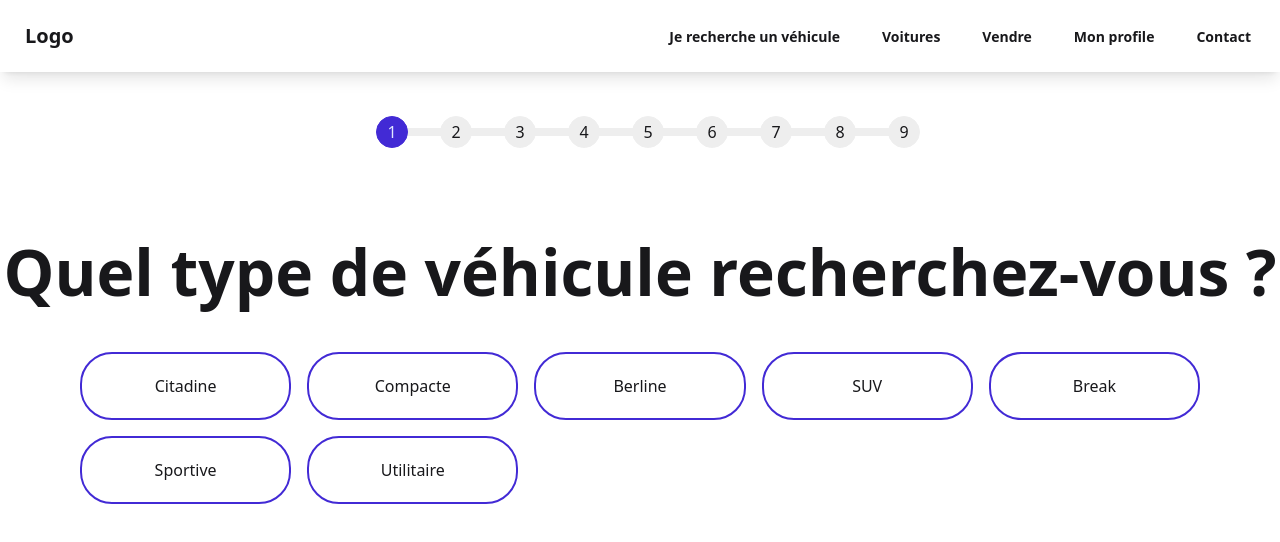
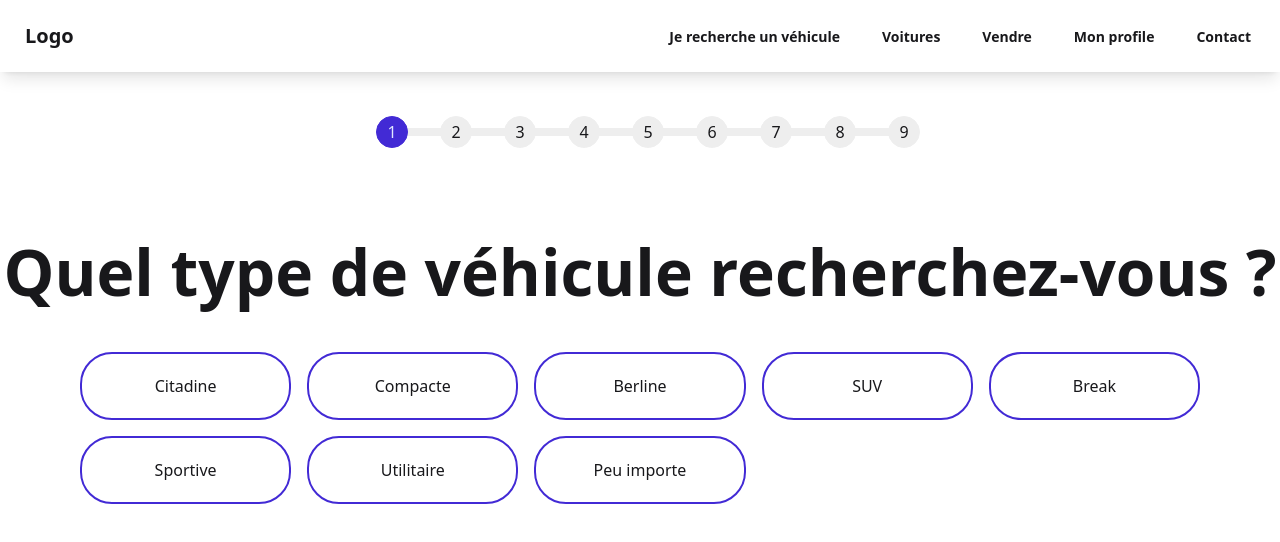
Before and after one commit to Anothays/UIUX_TP, a React (Vite) app in the folder front/: page /discover in a window 1280 px wide. Shown: the top 542 px of the page. Built offline with nearby package versions, Linux system fonts and the light colour scheme.

Commit message:
add tunnel

```diff
--- a/front/src/components/pages/DiscoverPage/AnswerButton.tsx
+++ b/front/src/components/pages/DiscoverPage/AnswerButton.tsx
@@ -1,6 +1,6 @@
 type AnswerCardProps = {
   label: string;
-  onClick?: (e) => void;
+  onClick?: (e: React.MouseEvent<HTMLButtonElement, MouseEvent>) => void;
 };
 
 export default function AnswerButton({ label, onClick }: AnswerCardProps) {
--- a/front/src/components/pages/DiscoverPage/DiscoverPage.tsx
+++ b/front/src/components/pages/DiscoverPage/DiscoverPage.tsx
@@ -1,7 +1,9 @@
+import type { FilterValues } from "@/components/DrawerSideBar/Filters/FiltersContext";
 import Header from "@/components/Header/Header";
 import Loader from "@/components/UI/Loader";
 import Stepper from "@/components/UI/Stepper/Stepper";
-import { useState } from "react";
+import { useEffect, useState } from "react";
+import { useNavigate } from "react-router";
 import AnswerButton from "./AnswerButton";
 import styles from "./DiscoverPage.module.css";
 
@@ -10,16 +12,111 @@ export interface OutletContextType {
   setStep: React.Dispatch<React.SetStateAction<number>>;
 }
 
+type paramsType = Pick<
+  FilterValues,
+  "prixMin" | "prixMax" | "carburant" | "marque" | "état" | "boite" | "places" | "portes"
+> & {
+  type: string;
+};
+
+const initValue: paramsType = {
+  boite: "",
+  carburant: "",
+  marque: "",
+  places: "",
+  portes: "",
+  prixMax: "",
+  prixMin: "",
+  état: "",
+  type: "",
+};
+
 export default function DiscoverPage() {
   const [step, setStep] = useState(0);
+  const [params, setParams] = useState<paramsType>(initValue);
+  const navigate = useNavigate();
 
-  // Type de voiture
-  // Marque
-  // Automatique ou manuelle ?
-  // Budget
-  // occasion
-  const handleClick = (e: React.MouseEvent<HTMLButtonElement, MouseEvent>) => {
-    console.log(e.currentTarget.value);
+  useEffect(() => {
+    if (step !== 8) return;
+    const timer = setTimeout(() => {
+      const searchParams = new URLSearchParams();
+      Object.entries(params).forEach(([key, value]) => {
+        if (value && value !== "") searchParams.append(key, value);
+      });
+      const url = `/ProductsPage?${searchParams.toString()}`;
+      navigate(url);
+    }, 3000);
+    return () => clearTimeout(timer);
+  }, [step, params, navigate]);
+
+  const handleType = (e: React.MouseEvent<HTMLButtonElement, MouseEvent>) => {
+    const value = e.currentTarget.value;
+    console.log("TYPE ==> ", value);
+    setParams({ ...params, type: value === "Peu importe" ? "" : value });
+    goNext();
+  };
+
+  const handleEtat = (e: React.MouseEvent<HTMLButtonElement, MouseEvent>) => {
+    const value = e.currentTarget.value;
+
+    setParams({ ...params, état: value === "Peu importe" ? "" : value });
+    goNext();
+  };
+
+  const handleBudget = (e: React.MouseEvent<HTMLButtonElement, MouseEvent>) => {
+    const value = e.currentTarget.value;
+    let prixMin = "";
+    let prixMax = "";
+
+    // Extraire les nombres de la chaîne (supprimer les espaces et caractères non numériques sauf les tirets)
+    const numbers = value.match(/\d+/g)?.map(Number) || [];
+
+    if (value === "Peu importe" ? "" : value) {
+      prixMin = "";
+      prixMax = "";
+    } else if (value.includes("Moins de")) {
+      // "Moins de 10 000 €" -> prixMax = 10000
+      prixMax = numbers[0]?.toString() || "";
+    } else if (value.includes("Plus de")) {
+      // "Plus de 50 000 €" -> prixMin = 50000
+      prixMin = numbers[0]?.toString() || "";
+    } else if (numbers.length >= 2) {
+      // "10 000 - 20 000 €" -> prixMin = 10000, prixMax = 20000
+      prixMin = numbers[0]?.toString() || "";
+      prixMax = numbers[1]?.toString() || "";
+    }
+
+    setParams({ ...params, prixMin, prixMax });
+    goNext();
+  };
+
+  const handleCarburant = (e: React.MouseEvent<HTMLButtonElement, MouseEvent>) => {
+    const value = e.currentTarget.value;
+    setParams({ ...params, carburant: value === "Peu importe" ? "" : value });
+    goNext();
+  };
+
+  const handleBoite = (e: React.MouseEvent<HTMLButtonElement, MouseEvent>) => {
+    const value = e.currentTarget.value;
+    setParams({ ...params, boite: value === "Peu importe" ? "" : value });
+    goNext();
+  };
+
+  const handlePlaces = (e: React.MouseEvent<HTMLButtonElement, MouseEvent>) => {
+    const value = e.currentTarget.value;
+    setParams({ ...params, places: value === "Peu importe" ? "" : value });
+    goNext();
+  };
+
+  const handlePortes = (e: React.MouseEvent<HTMLButtonElement, MouseEvent>) => {
+    const value = e.currentTarget.value;
+    setParams({ ...params, portes: value === "Peu importe" ? "" : value });
+    goNext();
+  };
+
+  const handleMarque = (e: React.MouseEvent<HTMLButtonElement, MouseEvent>) => {
+    const value = e.currentTarget.value;
+    setParams({ ...params, marque: value === "Peu importe" ? "" : value });
     goNext();
   };
 
@@ -31,16 +128,17 @@ export default function DiscoverPage() {
     <div className="w-full h-full">
       <Header />
       <Stepper step={step} setStep={setStep} />
-      <div className={`w-full ${styles.step} ${step === 0 ? "visible" : "hidden"}`}>
+      <div className={`container mx-auto w-full ${styles.step} ${step === 0 ? "visible" : "hidden"}`}>
         <h2 className={`${styles.title}`}>Quel type de véhicule recherchez-vous ?</h2>
         <div className="px-20 grid grid-cols-1 sm:grid-cols-3 md:grid-cols-4 lg:grid-cols-5 gap-4">
-          <AnswerButton onClick={handleClick} label="Citadine" />
-          <AnswerButton onClick={handleClick} label="Compacte" />
-          <AnswerButton onClick={handleClick} label="Berline" />
-          <AnswerButton onClick={handleClick} label="SUV" />
-          <AnswerButton onClick={handleClick} label="Break" />
-          <AnswerButton onClick={handleClick} label="Sportive" />
-          <AnswerButton onClick={(e) => handleClick(e)} label="Utilitaire" />
+          <AnswerButton onClick={handleType} label="Citadine" />
+          <AnswerButton onClick={handleType} label="Compacte" />
+          <AnswerButton onClick={handleType} label="Berline" />
+          <AnswerButton onClick={handleType} label="SUV" />
+          <AnswerButton onClick={handleType} label="Break" />
+          <AnswerButton onClick={handleType} label="Sportive" />
+          <AnswerButton onClick={handleType} label="Utilitaire" />
+          <AnswerButton onClick={handleType} label="Peu importe" />
         </div>
       </div>
       <div
@@ -50,9 +148,9 @@ export default function DiscoverPage() {
       >
         <h2 className={`${styles.title}`}>Souhaitez-vous un véhicule neuf ou d'occasion ?</h2>
         <div className="px-20 grid grid-cols-3 gap-4">
-          <AnswerButton onClick={handleClick} label="Neuf" />
-          <AnswerButton onClick={handleClick} label="Occasion" />
-          <AnswerButton onClick={handleClick} label="Les deux" />
+          <AnswerButton onClick={handleEtat} label="Neuf" />
+          <AnswerButton onClick={handleEtat} label="Occasion" />
+          <AnswerButton onClick={handleEtat} label="Peu importe" />
         </div>
       </div>
       <div
@@ -62,11 +160,12 @@ export default function DiscoverPage() {
       >
         <h2 className={`${styles.title}`}>Quel est votre budget ?</h2>
         <div className="px-20 grid grid-cols-3 gap-4">
-          <AnswerButton onClick={handleClick} label="Moins de 10 000 €" />
-          <AnswerButton onClick={handleClick} label="10 000 - 20 000 €" />
-          <AnswerButton onClick={handleClick} label="20 000 - 30 000 €" />
-          <AnswerButton onClick={handleClick} label="30 000 - 50 000 €" />
-          <AnswerButton onClick={handleClick} label="Plus de 50 000 €" />
+          <AnswerButton onClick={handleBudget} label="Moins de 10 000 €" />
+          <AnswerButton onClick={handleBudget} label="10 000 - 20 000 €" />
+          <AnswerButton onClick={handleBudget} label="20 000 - 30 000 €" />
+          <AnswerButton onClick={handleBudget} label="30 000 - 50 000 €" />
+          <AnswerButton onClick={handleBudget} label="Plus de 50 000 €" />
+          <AnswerButton onClick={handleBudget} label="Peu importe" />
         </div>
       </div>
       <div
@@ -76,11 +175,11 @@ export default function DiscoverPage() {
       >
         <h2 className={`${styles.title}`}>Quel type de carburant préférez-vous ?</h2>
         <div className="px-20 grid grid-cols-3 gap-4">
-          <AnswerButton onClick={handleClick} label="Essence" />
-          <AnswerButton onClick={handleClick} label="Diesel" />
-          <AnswerButton onClick={handleClick} label="Électrique" />
-          <AnswerButton onClick={handleClick} label="Hybride" />
-          <AnswerButton onClick={handleClick} label="Peu importe" />
+          <AnswerButton onClick={handleCarburant} label="Essence" />
+          <AnswerButton onClick={handleCarburant} label="Diesel" />
+          <AnswerButton onClick={handleCarburant} label="Électrique" />
+          <AnswerButton onClick={handleCarburant} label="Hybride" />
+          <AnswerButton onClick={handleCarburant} label="Peu importe" />
         </div>
       </div>
       <div
@@ -90,9 +189,9 @@ export default function DiscoverPage() {
       >
         <h2 className={`${styles.title}`}>Préférez-vous une boîte manuelle ou automatique ?</h2>
         <div className="px-20 grid grid-cols-3 gap-4">
-          <AnswerButton onClick={handleClick} label="Manuelle" />
-          <AnswerButton onClick={handleClick} label="Automatique" />
-          <AnswerButton onClick={handleClick} label="Peu importe" />
+          <AnswerButton onClick={handleBoite} label="Manuelle" />
+          <AnswerButton onClick={handleBoite} label="Automatique" />
+          <AnswerButton onClick={handleBoite} label="Peu importe" />
         </div>
       </div>
       <div
@@ -102,10 +201,11 @@ export default function DiscoverPage() {
       >
         <h2 className={`${styles.title}`}>De combien de places avez-vous besoin ?</h2>
         <div className="px-20 grid grid-cols-3 gap-4">
-          <AnswerButton onClick={handleClick} label="2" />
-          <AnswerButton onClick={handleClick} label="4" />
-          <AnswerButton onClick={handleClick} label="5" />
-          <AnswerButton onClick={handleClick} label="7" />
+          <AnswerButton onClick={handlePlaces} label="2" />
+          <AnswerButton onClick={handlePlaces} label="4" />
+          <AnswerButton onClick={handlePlaces} label="5" />
+          <AnswerButton onClick={handlePlaces} label="7" />
+          <AnswerButton onClick={handlePlaces} label="Peu importe" />
         </div>
       </div>
       <div
@@ -115,9 +215,9 @@ export default function DiscoverPage() {
       >
         <h2 className={`${styles.title}`}>Préférez-vous 3 ou 5 portes ?</h2>
         <div className="px-20 grid grid-cols-3 gap-4">
-          <AnswerButton onClick={handleClick} label="3" />
-          <AnswerButton onClick={handleClick} label="5" />
-          <AnswerButton onClick={handleClick} label="Peu importe" />
+          <AnswerButton onClick={handlePortes} label="3" />
+          <AnswerButton onClick={handlePortes} label="5" />
+          <AnswerButton onClick={handlePortes} label="Peu importe" />
         </div>
       </div>
       <div
@@ -127,9 +227,9 @@ export default function DiscoverPage() {
       >
         <h2 className={`${styles.title}`}>Recherchez-vous une certaine marque ?</h2>
         <div className="px-20 grid grid-cols-3 gap-4">
-          <AnswerButton onClick={handleClick} label="Peugeot" />
-          <AnswerButton onClick={handleClick} label="Renault" />
-          <AnswerButton onClick={handleClick} label="Peu importe" />
+          <AnswerButton onClick={handleMarque} label="Peugeot" />
+          <AnswerButton onClick={handleMarque} label="Renault" />
+          <AnswerButton onClick={handleMarque} label="Peu importe" />
         </div>
       </div>
       <div
```
